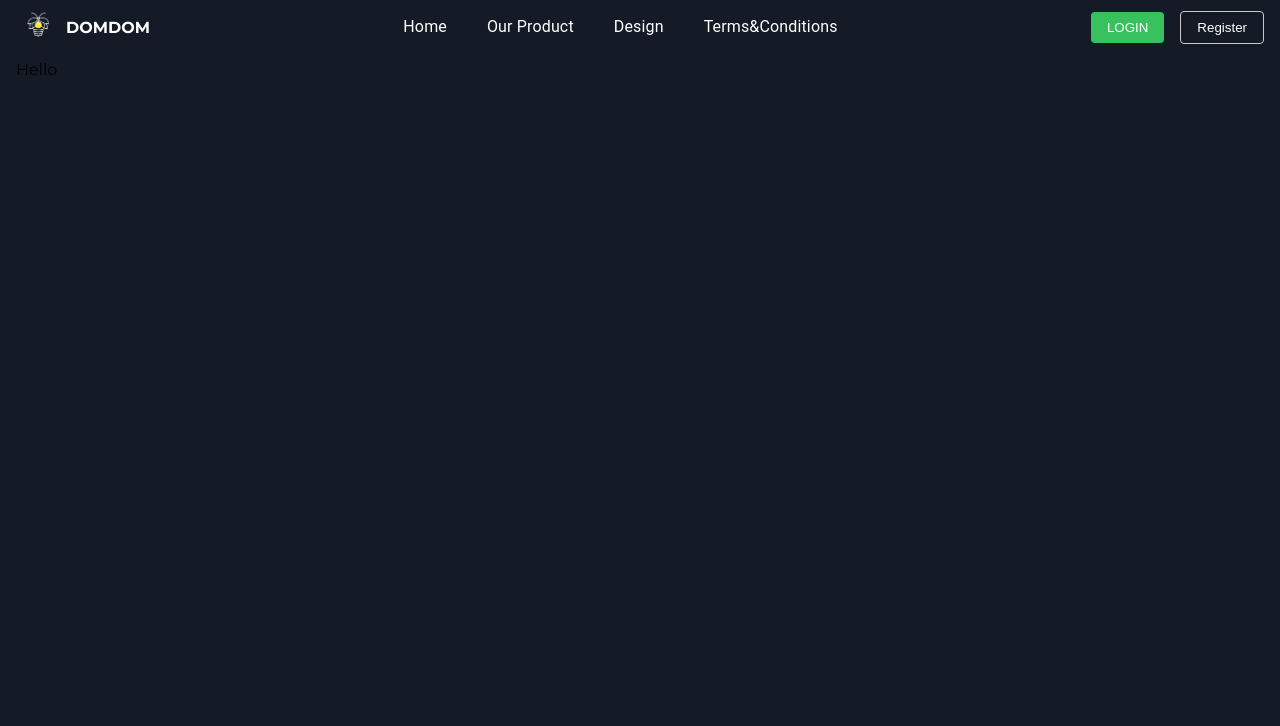
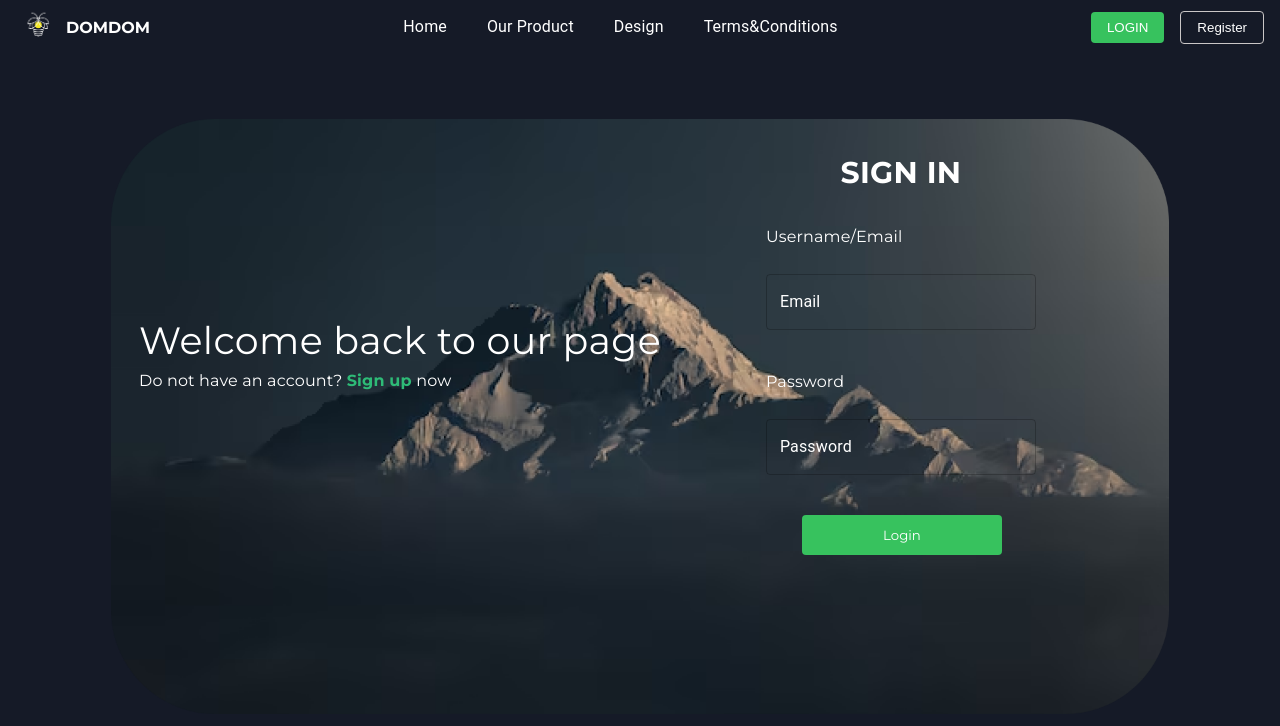
Before and after one commit to bichngoc55/fe-customshirt, a React (Create React App) app: page /login in a window 1280 px wide. Shown: the top 726 px of the page. Built offline with nearby package versions, Linux system fonts and the light colour scheme.

Commit message:
login and routing and some components

```diff
--- a/src/App.js
+++ b/src/App.js
@@ -1,12 +1,24 @@
 import "./App.css";
 import LandingPage from "./pages/LandingPage/landingPage";
 import { NavBar } from "./components/NavBar/navBar";
+import { useState } from "react";
+import { BrowserRouter as Router, Route, Routes } from "react-router-dom";
+import RegisterPage from "./pages/RegisterPage/registerPage";
+import LoginPage from "./pages/LoginPage/loginPage";
+
 function App() {
+  const [isAuth, setAuth] = useState(false);
   return (
-    <div className="App">
-      <NavBar />
-      <LandingPage />
-    </div>
+    <Router>
+      <div>
+        <NavBar />
+        <Routes>
+          <Route path="/" element={<LandingPage />} />
+          <Route path="/login" element={<LoginPage />} />
+          <Route path="/register" element={<RegisterPage />} />
+        </Routes>
+      </div>
+    </Router>
   );
 }
 
--- a/src/components/NavBar/navBar.jsx
+++ b/src/components/NavBar/navBar.jsx
@@ -4,9 +4,11 @@ import logo from "./logo.png";
 import defaultAva from "../../assets/images/no_img.jpeg";
 import SearchOutlinedIcon from "@mui/icons-material/SearchOutlined";
 import "./navBar.css";
-// import '../../../public/images/logo.png'
+import { Link, useNavigate } from "react-router-dom";
+
 export const NavBar = () => {
   const [isLogin, setLogin] = useState(false);
+  const navigate = useNavigate();
 
   return (
     <div className="container">
@@ -15,15 +17,19 @@ export const NavBar = () => {
         <div className="domdom">DOMDOM</div>
       </div>
       <div className="components">
-        <Typography>Home</Typography>
+        <Typography onClick={() => navigate("/")}>Home</Typography>
         <Typography>Our Product</Typography>
         <Typography>Design</Typography>
         <Typography>Terms&Conditions</Typography>
       </div>
       {isLogin === false && (
         <div className="service">
-          <button className="Login">LOGIN</button>
-          <button className="Register">Register</button>
+          <button className="Login" onClick={() => navigate("/login")}>
+            LOGIN
+          </button>
+          <button className="Register" onClick={() => navigate("/register")}>
+            Register
+          </button>
         </div>
       )}
       {isLogin && (
--- /dev/null
+++ b/src/components/btnComponent/btnComponent.jsx
@@ -0,0 +1,30 @@
+import React from "react";
+import { Box } from "@mui/material";
+
+const BtnComponent = ({ handleClick, value, width, height }) => {
+  return (
+    <Box>
+      <button
+        className="Login"
+        style={{
+          padding: "0.5rem 1rem",
+          border: "none",
+          borderRadius: "4px",
+          backgroundColor: "var(--button-color)",
+          fontFamily: "Montserrat",
+          width: `${width}px`,
+          height: `${height}px`,
+          color: "white",
+          cursor: "pointer",
+          transition:
+            "background-color 0.3s ease, box-shadow 0.3s ease, transform 0.3s ease",
+        }}
+        onClick={handleClick}
+      >
+        {value}
+      </button>
+    </Box>
+  );
+};
+
+export default BtnComponent;
--- /dev/null
+++ b/src/components/inputForm/inputForm.jsx
@@ -0,0 +1,64 @@
+import React, { useState } from "react";
+import { TextField as MuiTextField } from "@mui/material";
+import { styled } from "@mui/system";
+
+const StyledTextField = styled(MuiTextField)(
+  ({ width, height, isFocused }) => ({
+    width: width,
+    height: height,
+    backgroundColor: "transparent",
+    borderColor: isFocused ? "white" : "#3C3B3B",
+    borderWidth: 1,
+    padding: "15px",
+    borderRadius: "20px",
+    marginBottom: "15px",
+    transition: "border-color 0.3s ease",
+    "&:hover": {
+      borderColor: "white",
+    },
+    "& .MuiInputBase-input::placeholder": {
+      color: "white",
+      opacity: 1,
+    },
+  })
+);
+
+const InputForm = ({
+  placeholder,
+  width,
+  height,
+  value,
+  onChange,
+  onFocus,
+  onBlur,
+  ...otherProps
+}) => {
+  const [isFocused, setIsFocused] = useState(false);
+
+  const handleFocus = (event) => {
+    setIsFocused(true);
+    if (onFocus) onFocus(event);
+  };
+
+  const handleBlur = (event) => {
+    setIsFocused(false);
+    if (onBlur) onBlur(event);
+  };
+
+  return (
+    <StyledTextField
+      variant="outlined"
+      placeholder={placeholder}
+      onFocus={handleFocus}
+      onBlur={handleBlur}
+      value={value}
+      onChange={onChange}
+      {...otherProps}
+      sx={{
+        borderColor: isFocused ? "white" : "#3C3B3B",
+      }}
+    />
+  );
+};
+
+export default InputForm;
--- a/src/pages/LandingPage/landingPage.css
+++ b/src/pages/LandingPage/landingPage.css
@@ -1,2 +1,3 @@
 .container {
+  background-color: aqua;
 }
--- a/src/pages/LandingPage/landingPage.jsx
+++ b/src/pages/LandingPage/landingPage.jsx
@@ -4,7 +4,10 @@ import { Box } from "@mui/material";
 // import { NavBar } from "../../components/NavBar/navBar";
 function LandingPage() {
   return (
-    <div className="container">
+    <div
+      className="container"
+      style={{ height: "1000vh", backgroundColor: "" }}
+    >
       <div className="">Hello</div>
     </div>
   );
--- /dev/null
+++ b/src/pages/LoginPage/loginPage.css
@@ -0,0 +1,17 @@
+/* .container {
+  background-color: aqua;
+}
+.content {
+  background-color: bisque;
+} */
+.signup-link {
+  color: #2ebb77;
+  font-family: Montserrat;
+  font-weight: bold;
+  transition: color 0.3s ease, font-size 0.3s ease;
+}
+
+.signup-link:hover {
+  color: rgb(81, 177, 81);
+  font-size: 1.1em;
+}
--- /dev/null
+++ b/src/pages/LoginPage/loginPage.jsx
@@ -0,0 +1,154 @@
+import React, { useState } from "react";
+import { Box, TextField, Button, Typography } from "@mui/material";
+import "./loginPage.css";
+import InputForm from "../../components/inputForm/inputForm";
+import BtnComponent from "../../components/btnComponent/btnComponent";
+import { useNavigate } from "react-router-dom";
+
+const LoginPage = () => {
+  const navigate = useNavigate();
+  const [email, setEmail] = useState("");
+  const [isEmailFocused, setEmailFocus] = useState(false);
+  const [isPasswordFocused, setPasswordFocus] = useState(false);
+  const [password, setPassword] = useState("");
+  const handleLoginClick = () => {
+    console.log("heheh");
+  };
+  return (
+    <div className="container" style={{}}>
+      <img
+        src={require("../../assets/images/image.png")}
+        alt="Decorative"
+        style={{
+          position: "absolute",
+          top: 0,
+          left: 0,
+          marginTop: "5%",
+          height: "100%",
+          width: "100%",
+          objectFit: "contain",
+          zIndex: -1,
+        }}
+      />
+      <Box
+        display="flex"
+        flexDirection="row"
+        alignItems="center"
+        justifyContent="center"
+        zIndex={1}
+        sx={{
+          height: "100%",
+          width: "100%",
+        }}
+        position="relative"
+      >
+        <Box className="right">
+          <Typography
+            style={{
+              color: "white",
+              fontFamily: "Montserrat",
+              fontSize: "38px",
+              fontWeight: "lighter",
+            }}
+          >
+            Welcome back to our page{" "}
+          </Typography>
+          <Typography
+            style={{
+              color: "white",
+              fontFamily: "Montserrat",
+            }}
+          >
+            Do not have an account?{" "}
+            <span className="signup-link" onClick={() => navigate("/register")}>
+              {" "}
+              Sign up{" "}
+            </span>
+            now
+          </Typography>
+        </Box>
+        <Box
+          className="left"
+          display="flex"
+          flexDirection="column"
+          alignItems="center"
+          justifyContent="center"
+          height="100%"
+          padding="90px"
+          zIndex={1}
+          position="relative"
+        >
+          <Typography
+            style={{
+              color: "white",
+              fontFamily: "Montserrat",
+              fontSize: "30px",
+              fontWeight: "bold",
+            }}
+          >
+            SIGN IN
+          </Typography>
+          <form
+            style={{
+              display: "flex",
+              flexDirection: "column",
+              gap: "10px",
+              width: "300px",
+              marginTop: "10%",
+            }}
+          >
+            <Typography
+              style={{
+                marginLeft: "5%",
+                color: "white",
+                fontFamily: "Montserrat",
+              }}
+            >
+              Username/Email
+            </Typography>
+
+            <InputForm
+              placeholder="Email"
+              width="300px"
+              height="50px"
+              value={email}
+              onChange={(e) => setEmail(e.target.value)}
+              onFocus={() => setEmailFocus(true)}
+              onBlur={() => setEmailFocus(false)}
+            />
+            <Typography
+              style={{
+                marginLeft: "5%",
+                color: "white",
+                fontFamily: "Montserrat",
+              }}
+              onFocus={() => setPasswordFocus(true)}
+              onBlur={() => setPasswordFocus(false)}
+            >
+              Password
+            </Typography>
+
+            <InputForm
+              placeholder="Password"
+              type="password"
+              width="300px"
+              value={password}
+              onChange={(e) => setPassword(e.target.value)}
+              height="50px"
+            />
+            <Box sx={{ marginLeft: "17%" }}>
+              <BtnComponent
+                width={200}
+                height={40}
+                handleClick={handleLoginClick}
+                value={"Login"}
+              />
+            </Box>
+          </form>
+        </Box>
+      </Box>
+    </div>
+  );
+};
+
+export default LoginPage;
--- /dev/null
+++ b/src/pages/RegisterPage/registerPage.jsx
@@ -0,0 +1,14 @@
+import React from "react";
+import { Box } from "@mui/material";
+import "./registerPage.css";
+function RegisterPage() {
+  return (
+    <div className="container">
+      <div className="content">
+        <img src="../../assets/images/image.png" alt="" />
+      </div>
+    </div>
+  );
+}
+
+export default RegisterPage;
```
Also changed, not shown: src/assets/images/image.png (added), src/pages/RegisterPage/registerPage.css (added).
